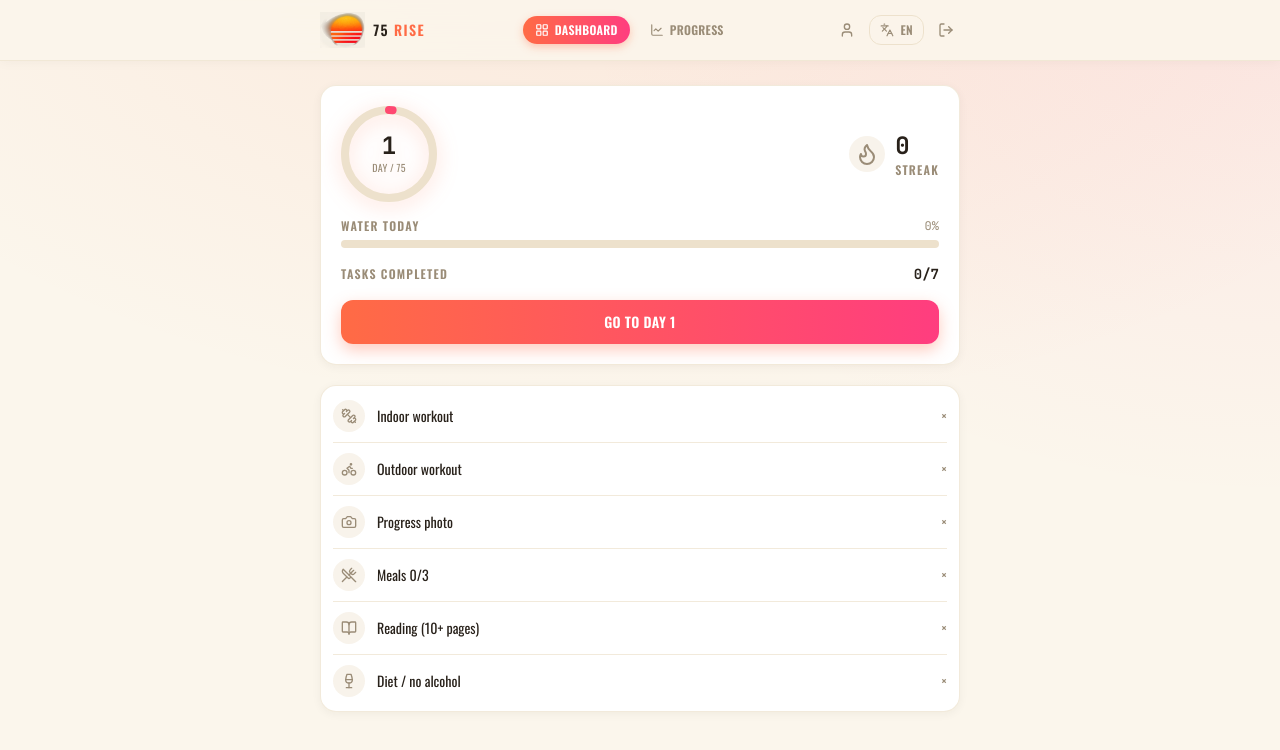
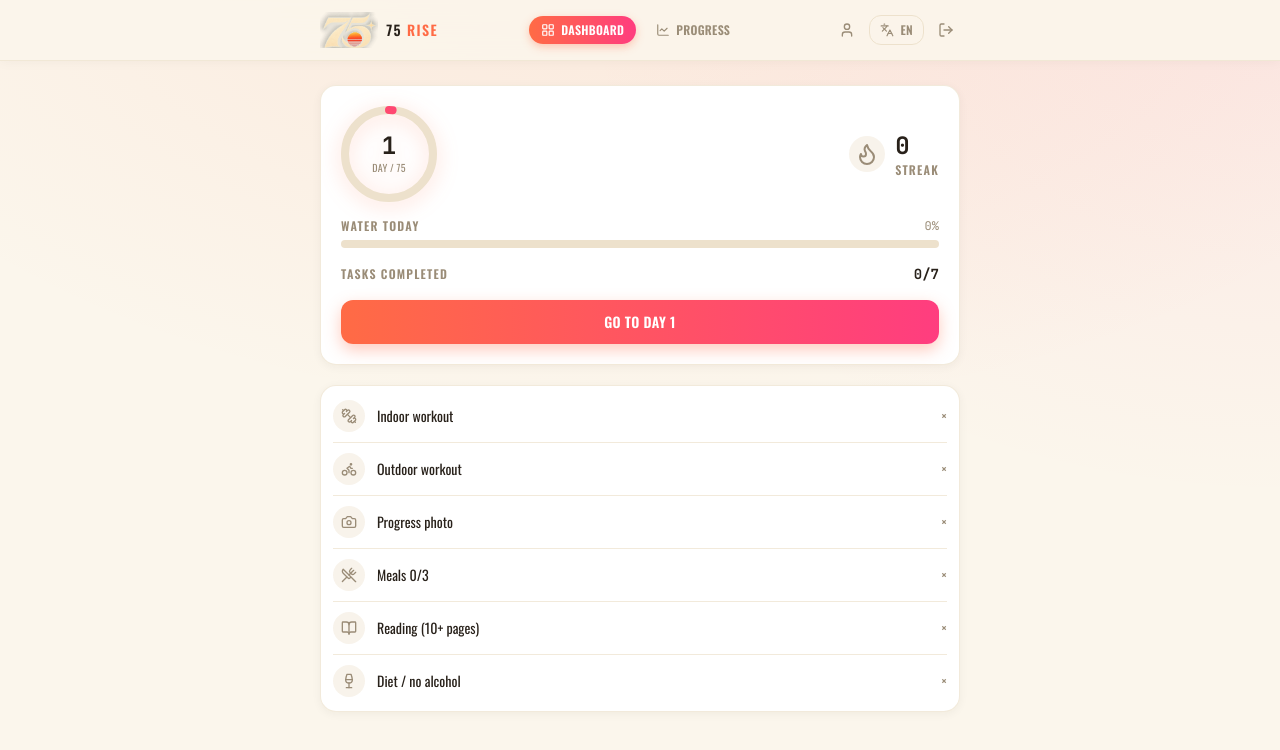
Before and after one commit to luisrangel2507/Hard75, a Next.js app: page / in a window 1280 px wide. Shown: the top 750 px of the page. Built offline with nearby package versions, Linux system fonts and the light colour scheme; no server answers; the database is empty.

Commit message:
Regresar el "75" del logo en el header (en vez del sol)
Co-Authored-By: Claude Sonnet 5 <noreply@anthropic.com>
Claude-Session: https://claude.ai/code/session_01U8kKUHcUa6FjEhS94M33Ae

```diff
--- a/components/Header.tsx
+++ b/components/Header.tsx
@@ -39,7 +39,7 @@ export function Header() {
     <header className="sticky top-0 z-10 bg-bg/90 backdrop-blur-md border-b border-border/70 shadow-[0_1px_12px_rgba(40,33,26,0.04)]">
       <div className="max-w-2xl mx-auto px-4 py-3 flex items-center justify-between gap-3">
         <Link href="/" className="flex items-center gap-2">
-          <Image src="/sun-icon.png" alt="75 Rise" width={50} height={40} className="h-9 w-auto shrink-0" priority />
+          <Image src="/logo-mark.png" alt="75 Rise" width={71} height={44} className="h-9 w-auto shrink-0" priority />
           <span className="font-semibold tracking-widest text-sm text-ink hidden sm:inline whitespace-nowrap">
             75 <span className="text-brass">RISE</span>
           </span>
```
